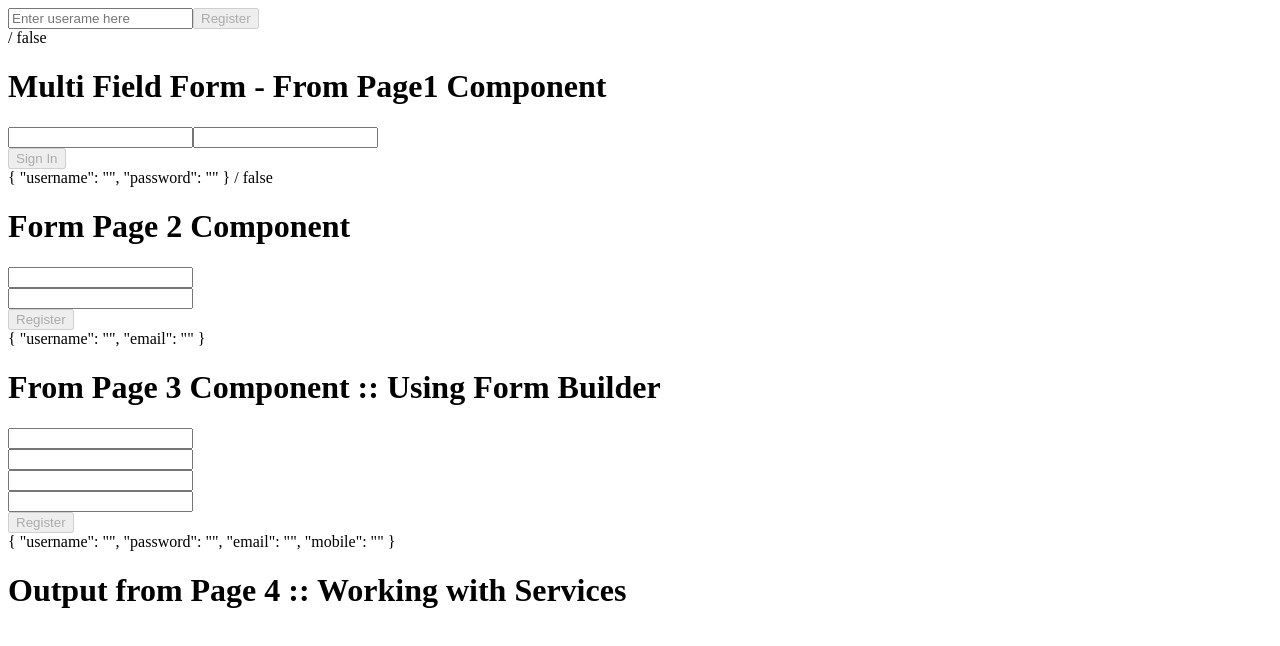
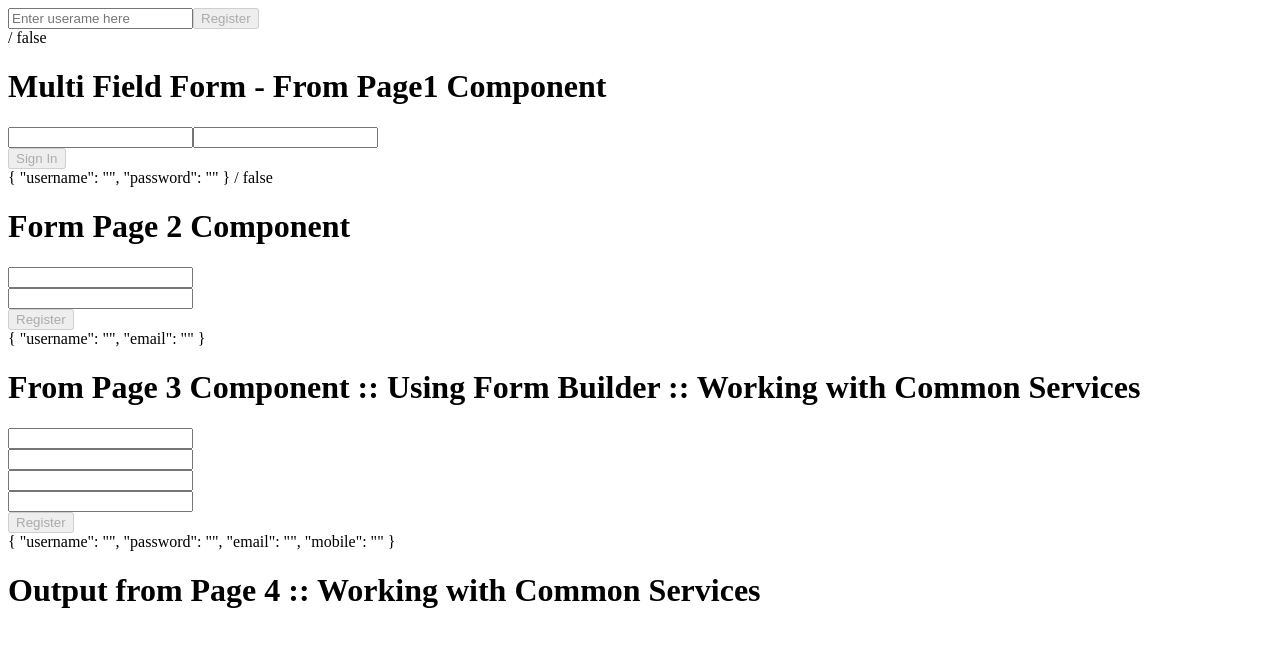
Before and after one commit to abhi3174/form-app, an Angular app: page / in a window 1280 px wide. Shown: the top 646 px of the page. Built offline with nearby package versions, Linux system fonts and the light colour scheme.

Commit message:
services.

```diff
--- a/src/app/page3/page3.component.html
+++ b/src/app/page3/page3.component.html
@@ -1,4 +1,4 @@
-<h1>From Page 3 Component :: Using Form Builder</h1>
+<h1>From Page 3 Component :: Using Form Builder :: {{ cs.projectTitle }}</h1>
 
 <div [formGroup]="fbFormGroup">
   <div>
--- a/src/app/page3/page3.component.ts
+++ b/src/app/page3/page3.component.ts
@@ -6,6 +6,7 @@ import {
   FormControl,
 } from '@angular/forms';
 import { HttpClient } from '@angular/common/http';
+import { CommonService } from '../service/common.service';
 
 @Component({
   selector: 'app-page3',
@@ -28,7 +29,11 @@ export class Page3Component implements OnInit {
   });
 
   // using form builder service :: injecting the required services
-  constructor(private fb: FormBuilder, private http: HttpClient) {}
+  constructor(
+    private fb: FormBuilder,
+    private http: HttpClient,
+    public cs: CommonService
+  ) {}
 
   ngOnInit(): void {}
 
--- a/src/app/page4/page4.component.html
+++ b/src/app/page4/page4.component.html
@@ -1 +1 @@
-<h1>Output from Page 4 :: Working with Services</h1>
+<h1>Output from Page 4 :: {{ cs.projectTitle }}</h1>
--- a/src/app/page4/page4.component.ts
+++ b/src/app/page4/page4.component.ts
@@ -2,6 +2,7 @@ import { Component, OnInit } from '@angular/core';
 import { Router } from '@angular/router';
 import { HttpClient } from '@angular/common/http';
 import { FormBuilder } from '@angular/forms';
+import { CommonService } from '../service/common.service';
 
 @Component({
   selector: 'app-page4',
@@ -22,7 +23,8 @@ export class Page4Component implements OnInit {
   constructor(
     private http: HttpClient,
     private router: Router,
-    private fb: FormBuilder
+    private fb: FormBuilder,
+    public cs: CommonService
   ) {}
 
   ngOnInit(): void {}
--- /dev/null
+++ b/src/app/service/common.service.ts
@@ -0,0 +1,12 @@
+import { Injectable } from '@angular/core';
+
+@Injectable({
+  providedIn: 'root',
+})
+export class CommonService {
+  projectTitle = 'Working with Common Services';
+  pi = 3.14;
+  info = { title: 'Project', desc: '' };
+
+  constructor() {}
+}
```
Also changed, not shown: src/app/app.module.ts (+7 -1 lines), src/app/service/hello.service.ts (added, +8 -0 lines).
